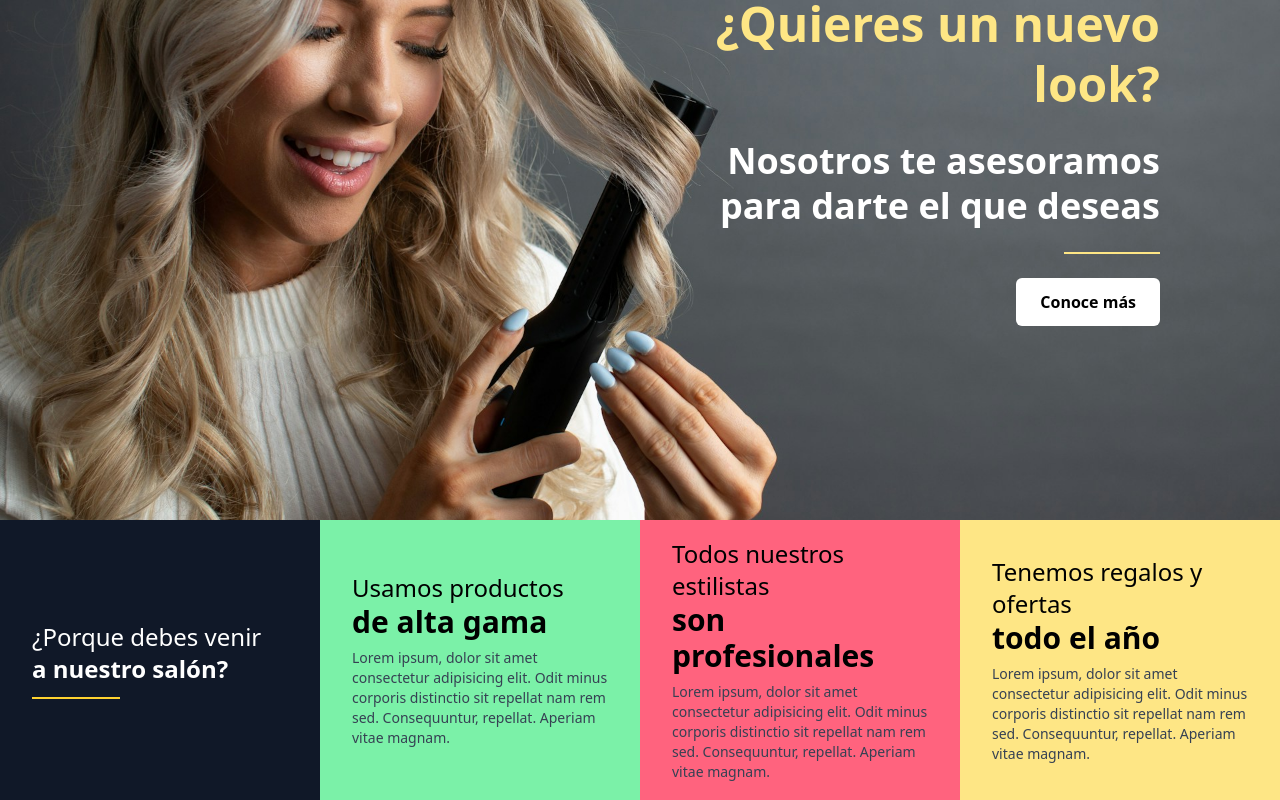
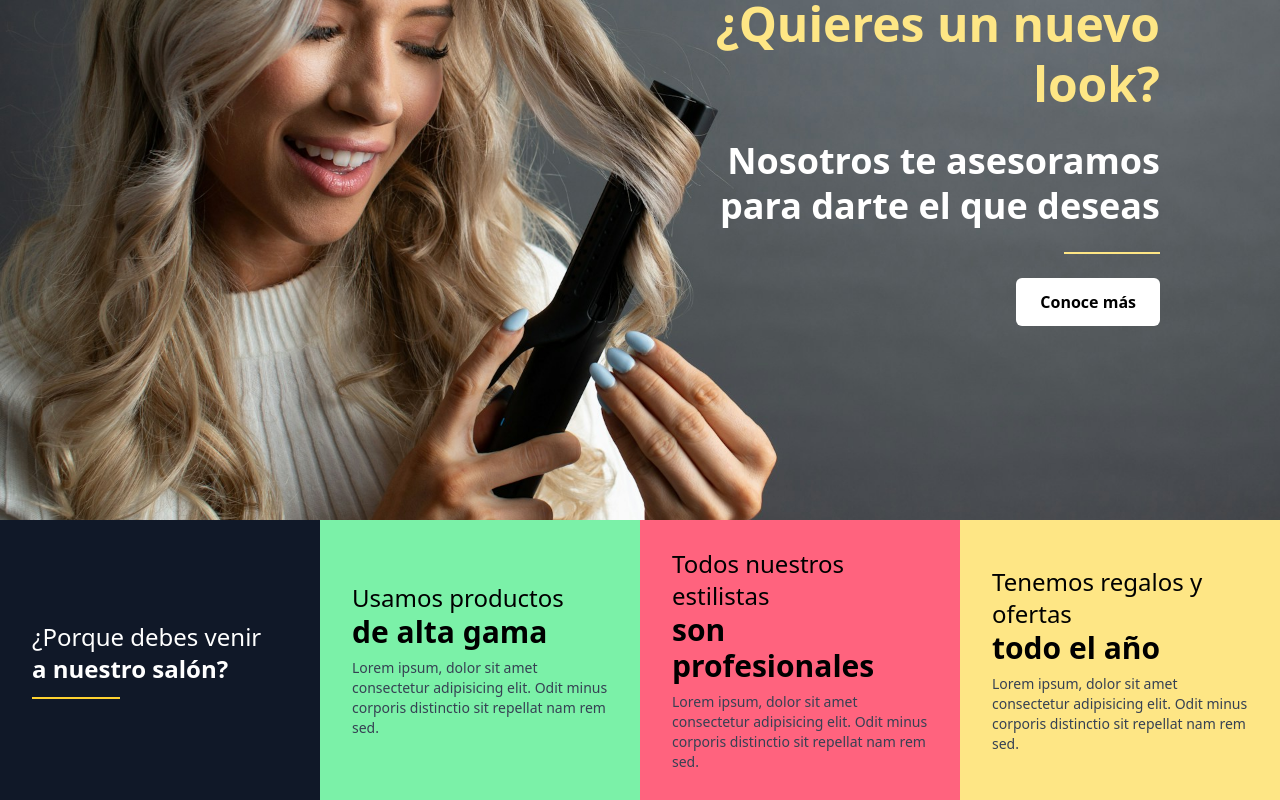
Before and after one commit to Abrahanpiloto/salon-de-belleza, a React (Vite) app: page / in a window 1280 px wide. Shown: the part 1753-2553 px from the top of the page. Built offline with nearby package versions, Linux system fonts and the light colour scheme.

Commit message:
se creo navbar

```diff
--- a/package.json
+++ b/package.json
@@ -13,6 +13,7 @@
     "@tailwindcss/vite": "^4.1.17",
     "react": "^19.1.1",
     "react-dom": "^19.1.1",
+    "react-icons": "^5.5.0",
     "tailwindcss": "^4.1.17"
   },
   "devDependencies": {
--- a/src/components/Hero3.jsx
+++ b/src/components/Hero3.jsx
@@ -18,7 +18,7 @@ const Hero3 = () => {
       <div className="absolute inset-0 bg-black/60"></div>
 
       {/* LOGO SOLO EN MÓVIL - CENTRADO EN PANTALLA */}
-      <div className="md:hidden absolute top-8 left-1/2 -translate-x-1/2 z-20 pointer-events-none w-full">
+      {/* <div className="md:hidden absolute top-8 left-1/2 -translate-x-1/2 z-20 pointer-events-none w-full">
         <div className="w-86 h-32 mx-auto">
           <img
             src="/logo-mobile.png"
@@ -26,7 +26,7 @@ const Hero3 = () => {
             className="w-full h-full object-contain"
           />
         </div>
-      </div>
+      </div> */}
 
       {/* Contenedor principal con Grid para desktop */}
       <div className="relative z-10 h-full flex items-center px-6 md:px-12 lg:px-26">
--- a/src/components/InfoWhy.jsx
+++ b/src/components/InfoWhy.jsx
@@ -2,7 +2,7 @@ import React from "react";
 
 const InfoWhy = () => {
   return (
-    <div className="grid grid-cols-4 grid-rows-1 gap-0 overflow-x-auto snap-x snap-mandatory">
+    <div className="grid grid-cols-4 grid-rows-1 gap-0">
       <div className="h-[280px] snap-center bg-gray-900 text-white px-8 flex flex-col items-start justify-center overflow-hidden">
         <h1 className="text-2xl font-bold">
           <span className="font-light">¿Porque debes venir</span> <br /> a
@@ -20,8 +20,7 @@ const InfoWhy = () => {
         </h1>
         <p className="text-sm text-gray-700">
           Lorem ipsum, dolor sit amet consectetur adipisicing elit. Odit minus
-          corporis distinctio sit repellat nam rem sed. Consequuntur, repellat.
-          Aperiam vitae magnam.
+          corporis distinctio sit repellat nam rem sed.
         </p>
       </div>
       <div className="h-[280px] snap-center bg-rose-400 flex flex-col items-start px-8 justify-center gap-2 overflow-hidden">
@@ -34,8 +33,7 @@ const InfoWhy = () => {
         </h1>
         <p className="text-sm text-gray-700">
           Lorem ipsum, dolor sit amet consectetur adipisicing elit. Odit minus
-          corporis distinctio sit repellat nam rem sed. Consequuntur, repellat.
-          Aperiam vitae magnam.
+          corporis distinctio sit repellat nam rem sed.
         </p>
       </div>
       <div className="h-[280px] snap-center bg-amber-200 flex flex-col items-start px-8 justify-center gap-2 overflow-hidden">
@@ -48,8 +46,7 @@ const InfoWhy = () => {
         </h1>
         <p className="text-sm text-gray-700">
           Lorem ipsum, dolor sit amet consectetur adipisicing elit. Odit minus
-          corporis distinctio sit repellat nam rem sed. Consequuntur, repellat.
-          Aperiam vitae magnam.
+          corporis distinctio sit repellat nam rem sed.
         </p>
       </div>
     </div>
--- /dev/null
+++ b/src/components/LayoutMain.jsx
@@ -0,0 +1,18 @@
+import React from "react";
+import Navbar from "../components/Navbar";
+// import Footer from "../components/Footer";
+// import "../styles/global.css";
+
+const LayoutMain = ({ children }) => {
+  return (
+    <div className="flex flex-col min-h-screen">
+      <Navbar />
+
+      <main className="">{children}</main>
+
+      {/* <Footer /> */}
+    </div>
+  );
+};
+
+export default LayoutMain;
--- /dev/null
+++ b/src/components/Navbar.jsx
@@ -0,0 +1,96 @@
+import React, { useState } from "react";
+import { FaCartShopping } from "react-icons/fa6";
+import { GiHamburgerMenu } from "react-icons/gi";
+
+export default function Navbar() {
+  const [isOpen, setIsOpen] = useState(false);
+
+  return (
+    <nav className="fixed top-0 left-0 w-full bg-black shadow-md z-50 opacity-70">
+      <div className="max-w-7xl mx-auto flex items-center justify-between px-4 py-3 lg:py-4">
+        {/* --- Mobile: hamburguesa (izquierda) --- */}
+        <button
+          className="lg:hidden cursor-pointer  transition-transform duration-300"
+          onClick={() => {
+            console.log("👉 Click detectado, estado previo:", isOpen);
+            setIsOpen(!isOpen);
+          }}
+        >
+          <GiHamburgerMenu
+            className={`text-2xl transition-transform duration-300 ${
+              isOpen ? "rotate-90" : "rotate-0"
+            }`}
+          />
+        </button>
+
+        {/* --- Logo (centro en mobile, izquierda en desktop) --- */}
+        <div className="flex-1 flex justify-center lg:justify-start">
+          <a href="/" className="">
+            <img
+              src="/logo-mobile-mejorada.png"
+              alt="Logotipo del salón"
+              className="w-52 h-12 object-cover"
+            />
+          </a>
+        </div>
+
+        {/* --- Links centro (solo visible en lg) --- */}
+        <div className="hidden lg:flex absolute left-1/2 transform -translate-x-1/2 space-x-8 text-md text-amber-200">
+          <a href="/about" className="hover:text-[#5683A0]">
+            Nosotros
+          </a>
+          <a href="/store" className="hover:text-[#5683A0]">
+            Servicios
+          </a>
+          <a href="/contact" className="hover:text-[#5683A0]">
+            Galería
+          </a>
+          <a href="/contact" className="hover:text-[#5683A0]">
+            Contacto
+          </a>
+        </div>
+
+        {/* --- Carrito + búsqueda (derecha en lg) --- */}
+        {/* <div className="hidden lg:flex items-center space-x-4">
+          <input
+            type="text"
+            placeholder="Buscar..."
+            className="px-3 py-1 rounded-md text-black bg-blue-100"
+          />
+          <button className="relative ">
+            <FaCartShopping className="text-2xl" />
+
+            <span className="absolute -top-2 -right-3 bg-red-500 text-xs px-1.5 py-0.5 rounded-full ">
+              0
+            </span>
+          </button>
+        </div> */}
+      </div>
+
+      {/* --- Mobile: menú desplegable --- */}
+
+      <div
+        className={`lg:hidden bg-[#e2a555] w-full px-4 overflow-hidden transition-all duration-500 ease-in-out ${
+          isOpen ? "max-h-60 opacity-100 py-3" : "max-h-0 opacity-0 py-0"
+        }`}
+      >
+        <a href="/about" className="block hover:text-[#5683A0] py-2">
+          Nosotros
+        </a>
+        <a href="/store" className="block hover:text-[#5683A0] py-2">
+          Tienda
+        </a>
+        <a href="/contact" className="block hover:text-[#5683A0] py-2">
+          Contacto
+        </a>
+
+        <button className="relative mt-2">
+          <FaCartShopping className="text-2xl" />
+          <span className="absolute -top-2 -right-3 bg-red-500 text-xs px-1.5 py-0.5 rounded-full">
+            0
+          </span>
+        </button>
+      </div>
+    </nav>
+  );
+}
--- a/src/pages/HomePage.jsx
+++ b/src/pages/HomePage.jsx
@@ -4,15 +4,18 @@ import ServicesGrid from "../components/ServicesGrid";
 import Consulting from "../components/Consulting";
 import Hero3 from "../components/Hero3";
 import InfoWhy from "../components/InfoWhy";
+import LayoutMain from "../components/LayoutMain";
+import Navbar from "../components/Navbar";
 
 const HomePage = () => {
   return (
     <div>
-      {/* <Hero /> */}
-      <Hero3 />
-      <ServicesGrid />
-      <Consulting />
-      <InfoWhy />
+      <LayoutMain>
+        <Hero3 />
+        <ServicesGrid />
+        <Consulting />
+        <InfoWhy />
+      </LayoutMain>
     </div>
   );
 };
```
Also changed, not shown: 1 other file (tests, documents, lock files or other folders).
